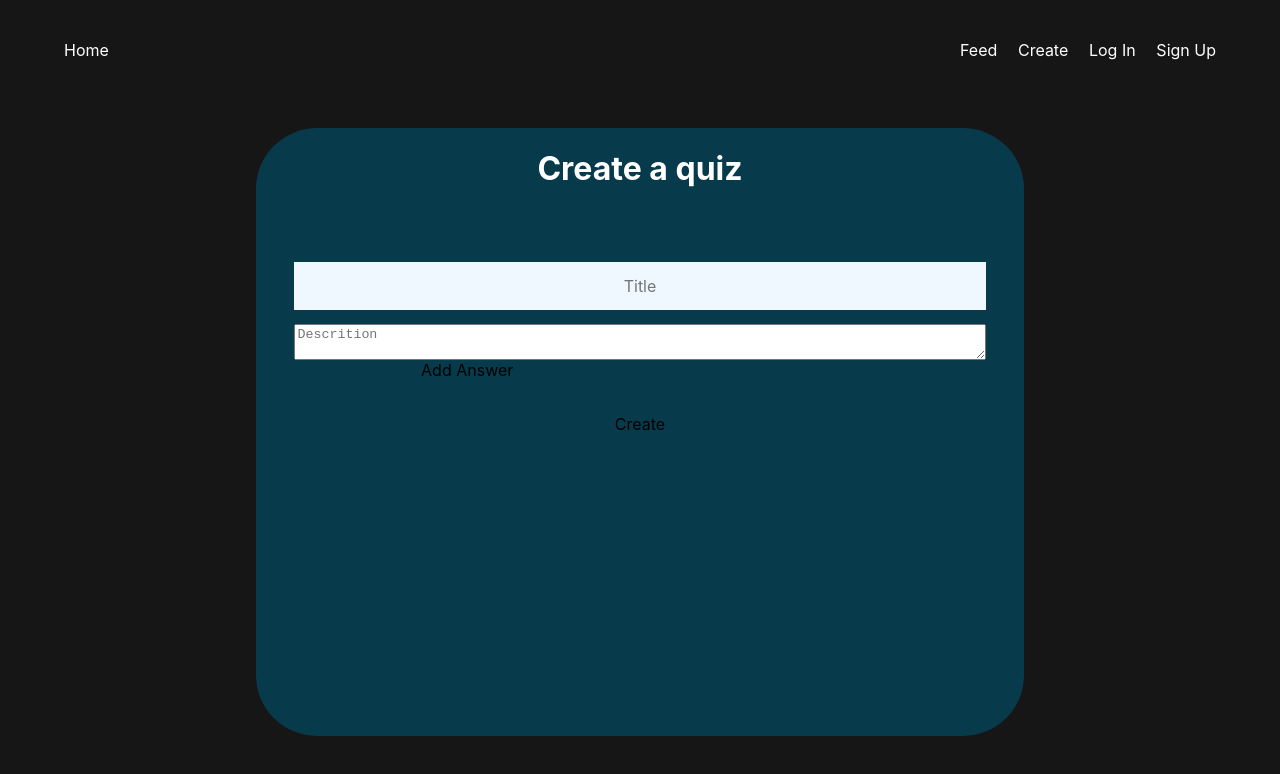
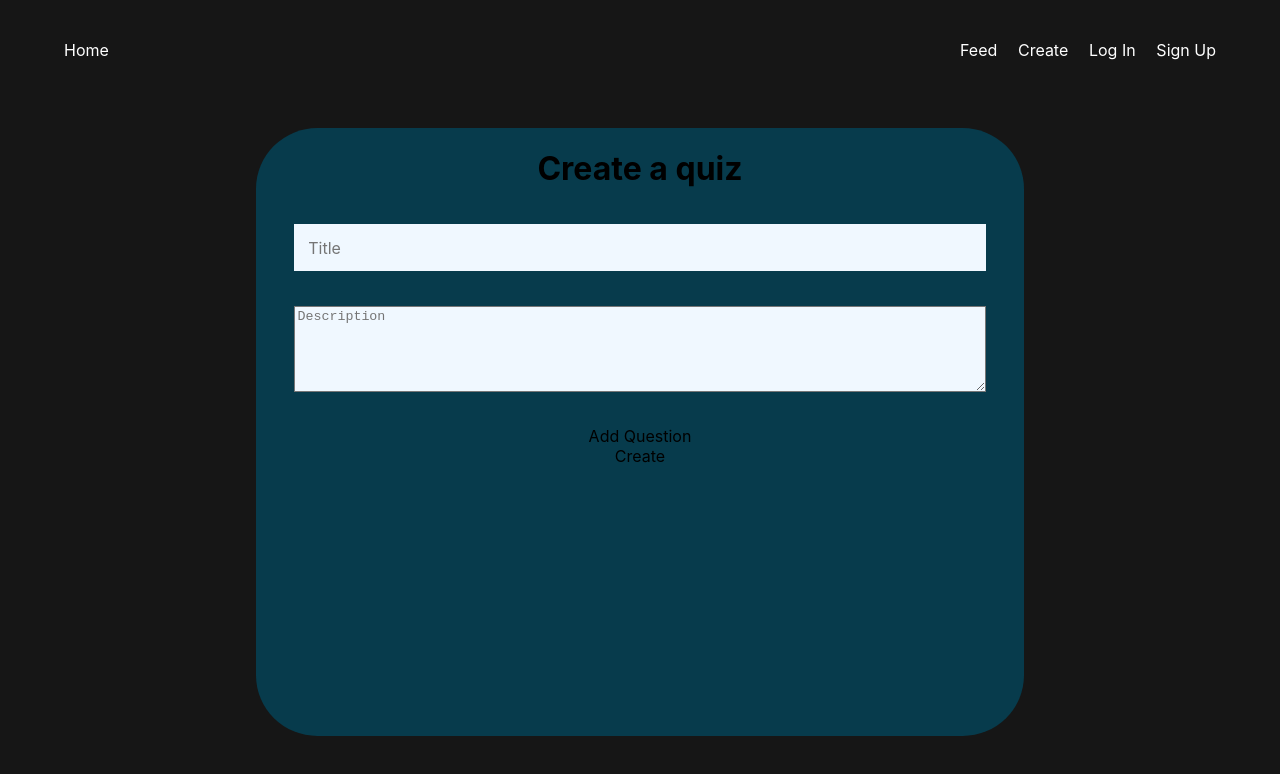
Before and after one commit to avengingtooth/quiz-me-quiz-you_frontend, a React (Create React App) app in the folder quiz-me-quiz-you/: page /quiz/create in a window 1280 px wide. Shown: the top 774 px of the page. Built offline with nearby package versions, Linux system fonts and the light colour scheme.

Commit message:
adding questions and answers and saving them is functional

```diff
--- a/quiz-me-quiz-you/src/components/Answer.jsx
+++ /dev/null
@@ -1,17 +0,0 @@
-function setValues(props, e, type){
-    let copy = props.answer
-    copy[props.ind][type] = e.target.value
-    console.log(e.target.value, copy)
-    return copy
-}
-
-function Answer(props){
-    return(
-        <div className="answer">
-            <input type="text" name="content" value={props.content} onChange={e => props.updateAnswers(setValues(props, e, 'content'))}/>
-            <input type="number" name="score" value={props.score} onChange={e => props.updateAnswers(setValues(props, e, 'score'))}/>
-        </div>
-    )
-}
-
-export default Answer
--- a/quiz-me-quiz-you/src/components/QuizEditor.jsx
+++ b/quiz-me-quiz-you/src/components/QuizEditor.jsx
@@ -1,38 +1,71 @@
 import { useState } from "react"
-import Answer from "./Answer"
 
 function handleSubmit(e){
     e.preventDefault()
 }
 
-function setAns(e, answers, ind, key){
-    let tempCopy = [...answers]
-    tempCopy[ind][key] = e.target.value
+function addAnswer(questions, qInd, emptyAnswer){
+    let tempCopy = [...questions]
+    tempCopy[qInd].answers.push(emptyAnswer)
+    return tempCopy
+}
+
+function updatedQuestionCopy(e, questions, qInd, aInd, key){
+    let tempCopy = [...questions]
+    console.log(aInd)
+    if(typeof aInd === 'number'){
+        tempCopy[qInd]['answers'][aInd][key] = e.target.value
+    }
+    else{
+        tempCopy[qInd]['title'] = e.target.value
+    }
     return tempCopy
 }
 
 function QuizEditor(props){
     const [title, setTitle] = useState('')
     const [description, setDesciption] = useState('')
-    const [answers, updateAnswers] = useState([])
+    const [questions, updateQuestions] = useState([])
+    const emptyAnswer = {
+        content: '',
+        score: 0
+    }
+    const emptyQuestion = {
+        title: 'title',
+        answers: [
+            emptyAnswer
+        ]
+    }
 
     return(
         <div className="editor" onSubmit={e => handleSubmit(e)}>
             <form action="">
-                <input type="text" name="title" placeholder='Title' onChange={event => setTitle(event.target.value)}/>
-                <textarea type="text" name="description" placeholder='Descrition' onChange={event => setTitle(event.target.value)}/>
-                <div className="answerContainer">
+                <input className="title" type="text" name="title" placeholder='Title' value={title} onChange={event => setTitle(event.target.value)}/>
+                <textarea type="text" name="description" placeholder='Description' value={description} onChange={event => setDesciption(event.target.value)}/>
+                <div className="questions">
                     {
-                        answers.map((ans, ind) => {
+                        questions.map((q, qInd) => {
                             return(
-                                <div className="answer">
-                                    <input type="text" name="content" value={ans.content} onChange={e => updateAnswers(setAns(e, answers, ind, 'content'))}/>
-                                    <input type="number" name="score" value={ans.score} onChange={e => updateAnswers(setAns(e, answers, ind, 'score'))}/>
+                                <div className="question" key={qInd} >
+                                    <input type="text" placeholder="Question" value={questions[qInd].title} onChange={e => updateQuestions(updatedQuestionCopy(e, questions, qInd))}/>
+                                    <div className="answerContainer">
+                                        {
+                                            q.answers.map((ans, aInd) => {
+                                                return(
+                                                    <div key={aInd} className="answer">
+                                                        <input type="text" name="content" value={questions[qInd].answers[aInd].content} onChange={e => updateQuestions(updatedQuestionCopy(e, questions, qInd, aInd, 'content'))}/>
+                                                        <input type="number" name="score" value={ans.score} onChange={e => updateQuestions(updatedQuestionCopy(e, questions, qInd, aInd, 'score'))}/>
+                                                    </div>
+                                                )
+                                            })
+                                        }
+                                        <button className="addAns" onClick={() => updateQuestions(addAnswer(questions, qInd, emptyAnswer))}>Add Answer</button>
+                                    </div>
                                 </div>
                             )
                         })
                     }
-                    <button onClick={() => {updateAnswers([...answers, {content:'', score:0}])}}>Add Answer</button>
+                    <button onClick={() => {updateQuestions([...questions, emptyQuestion])}}>Add Question</button>
                 </div>
                 <button>{props.action}</button>
             </form>
--- a/quiz-me-quiz-you/src/stylesheets/answer.css
+++ b/quiz-me-quiz-you/src/stylesheets/answer.css
@@ -4,27 +4,45 @@
     padding-bottom: 5%;
 }
 
-.answer:nth-child(1){
-    border-top-left-radius: var(--answerRadius);
+.answer:nth-child(4n + 1){
     background-color: #EF476F;
 }
 
-.answer:nth-child(2){
-    border-top-right-radius: var(--answerRadius);
+.answer:nth-child(4n + 2){
     background-color: #FFD166;
 }
 
-/* switch to before last child so the border radius works regarless of nb of answers */
-.answer:nth-child(3){
-    border-bottom-left-radius: var(--answerRadius);
+.answer:nth-child(4n + 3){
     background-color: #06D6A0;
 }
 
-.answer:last-child{
+.answer:nth-child(4n){
+    background-color: #118AB2;
+}
+
+
+/* fix the corners that use the border radius */
+.answerContainer .answer:nth-child(1){
+    border-top-left-radius: var(--answerRadius);
+}
+
+.answerContainer .answer:nth-child(2){
+    border-top-right-radius: var(--answerRadius);
+}
+
+.answerContainer .answer:nth-last-child(2){
+    border-bottom-left-radius: var(--answerRadius);
+}
+
+.answerContainer .answer:nth-last-child(1){
     border-bottom-right-radius: var(--answerRadius);
-    background-color: #118AB2;
 }
 
 .answer{
     padding: 7%;
 }
+
+.addAns{
+    padding: 17% 7% 17% 7%;
+    background-color: #ab3e99;
+}
--- a/quiz-me-quiz-you/src/stylesheets/edit-create.css
+++ b/quiz-me-quiz-you/src/stylesheets/edit-create.css
@@ -9,10 +9,6 @@
     height: 100%;
 }
 
-.editContainer h1{
-    color: white;
-}
-
 .editContainer input{
     margin: 2% 0 2% 0;
     padding: 2%;
@@ -22,5 +18,15 @@
 .editContainer form{
     display: flex;
     flex-direction: column;
-    padding: 5%;
+    padding: 0 5% 5% 5%;
 }
+
+.editContainer textarea{
+    height: 10vh;
+}
+
+.editContainer .title, .editContainer textarea{
+    margin-bottom: 5%;
+    text-align: left;
+    background-color: aliceblue;
+}
--- a/quiz-me-quiz-you/src/stylesheets/quiz.css
+++ b/quiz-me-quiz-you/src/stylesheets/quiz.css
@@ -17,37 +17,6 @@
 #quiz h1{
     color: white;
     margin-bottom: 0;
-}
-
-#quiz .answerContainer{
-    display: grid;
-    grid-template-columns: 1fr 1fr;
-    padding-bottom: 5%;
-}
-
-.answer:nth-child(1){
-    border-top-left-radius: var(--answerRadius);
-    background-color: #EF476F;
-}
-
-.answer:nth-child(2){
-    border-top-right-radius: var(--answerRadius);
-    background-color: #FFD166;
-}
-
-/* switch to before last child so the border radius works regarless of nb of answers */
-.answer:nth-child(3){
-    border-bottom-left-radius: var(--answerRadius);
-    background-color: #06D6A0;
-}
-
-.answer:last-child{
-    border-bottom-right-radius: var(--answerRadius);
-    background-color: #118AB2;
-}
-
-.answer{
-    padding: 7%;
 }
 
 #quiz h2{
```
